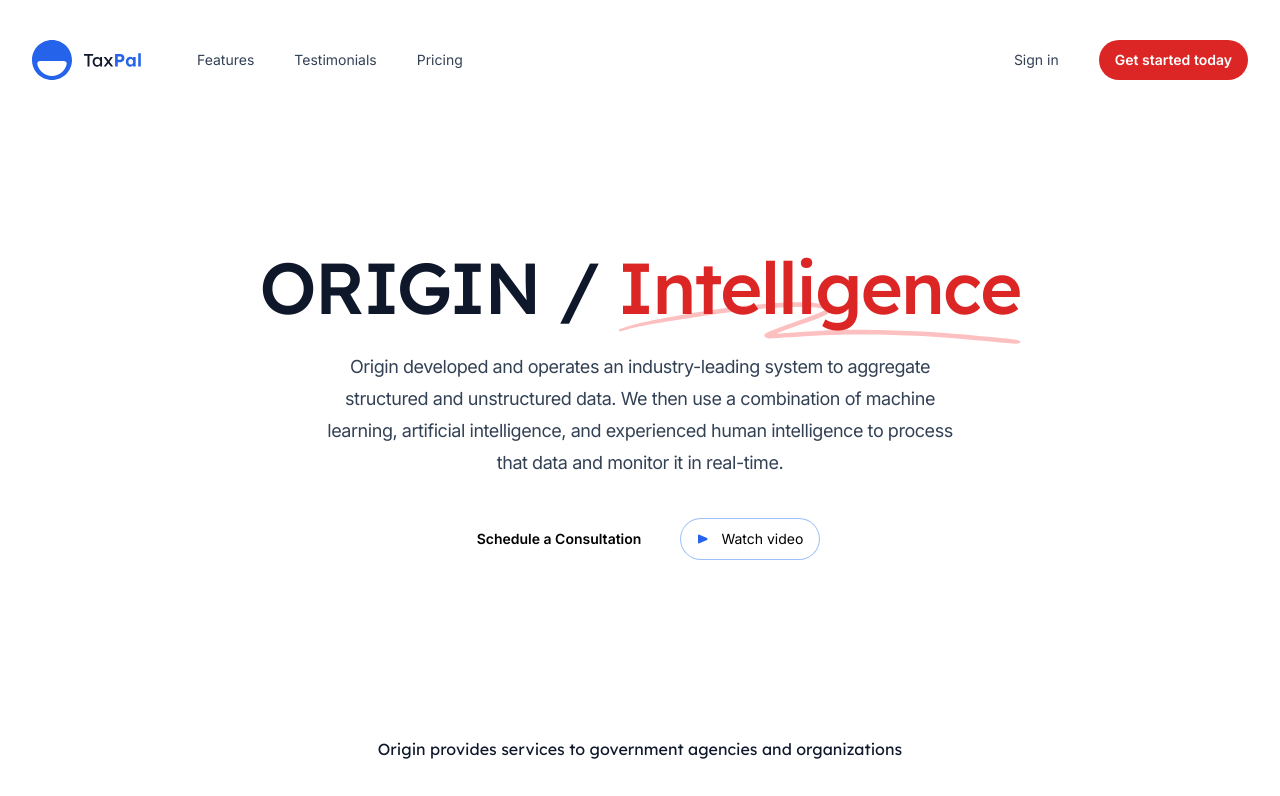
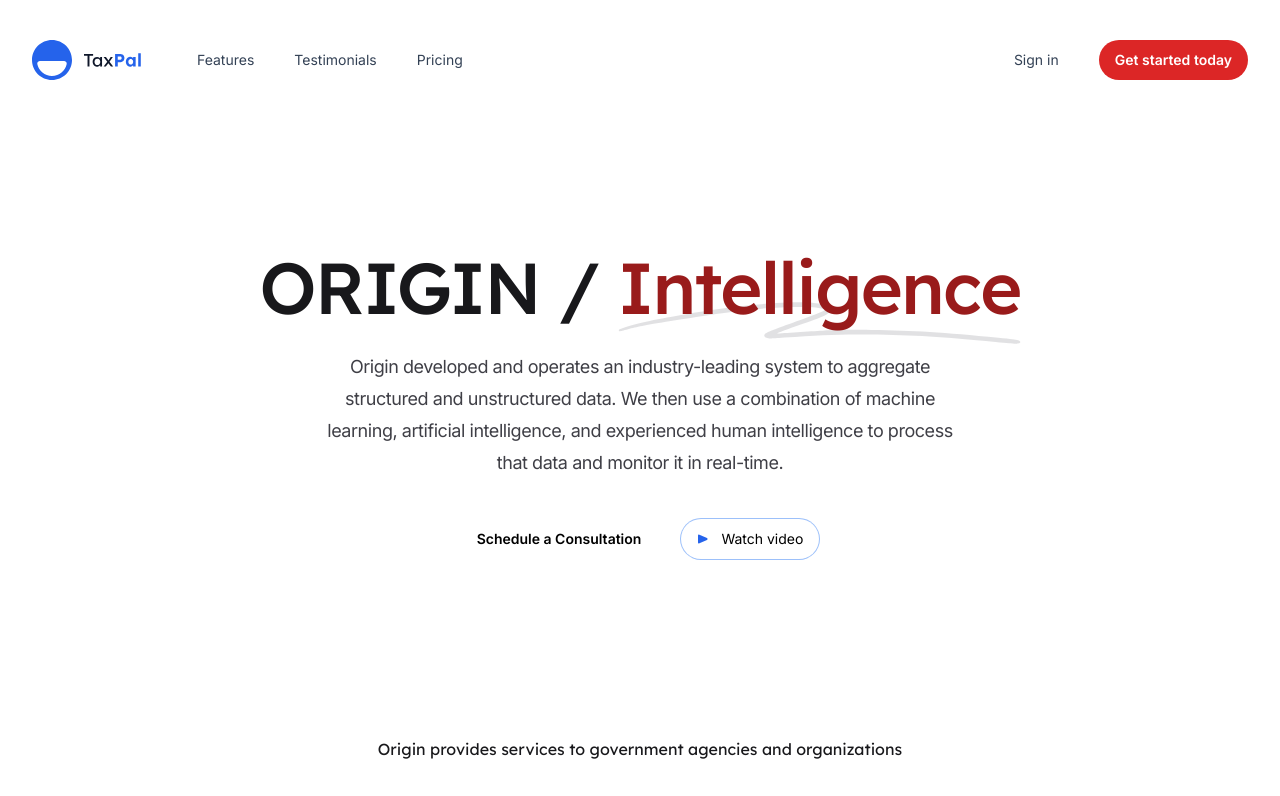
Before and after one commit to FuGuiLao/Salient, a Next.js app: page / in a window 1280 px wide. Shown: the top 796 px of the page. Built offline with nearby package versions, Linux system fonts and the light colour scheme.

Commit message:
Update Hero.jsx

```diff
--- a/src/components/Hero.jsx
+++ b/src/components/Hero.jsx
@@ -12,13 +12,13 @@ import logoTuple from '@/images/logos/tuple.svg'
 export function Hero() {
   return (
     <Container className="pt-20 pb-16 text-center lg:pt-32">
-      <h1 className="mx-auto max-w-4xl font-display text-5xl font-medium tracking-tight text-slate-900 sm:text-7xl">
+      <h1 className="mx-auto max-w-4xl font-display text-5xl font-medium tracking-tight text-zinc-900 sm:text-7xl">
         ORIGIN /{' '}
-        <span className="relative whitespace-nowrap text-red-600">
+        <span className="relative whitespace-nowrap text-red-800">
           <svg
             aria-hidden="true"
             viewBox="0 0 418 42"
-            className="absolute top-2/3 left-0 h-[0.58em] w-full fill-red-300/70"
+            className="absolute top-2/3 left-0 h-[0.58em] w-full fill-zinc-300/70"
             preserveAspectRatio="none"
           >
             <path d="M203.371.916c-26.013-2.078-76.686 1.963-124.73 9.946L67.3 12.749C35.421 18.062 18.2 21.766 6.004 25.934 1.244 27.561.828 27.778.874 28.61c.07 1.214.828 1.121 9.595-1.176 9.072-2.377 17.15-3.92 39.246-7.496C123.565 7.986 157.869 4.492 195.942 5.046c7.461.108 19.25 1.696 19.17 2.582-.107 1.183-7.874 4.31-25.75 10.366-21.992 7.45-35.43 12.534-36.701 13.884-2.173 2.308-.202 4.407 4.442 4.734 2.654.187 3.263.157 15.593-.78 35.401-2.686 57.944-3.488 88.365-3.143 46.327.526 75.721 2.23 130.788 7.584 19.787 1.924 20.814 1.98 24.557 1.332l.066-.011c1.201-.203 1.53-1.825.399-2.335-2.911-1.31-4.893-1.604-22.048-3.261-57.509-5.556-87.871-7.36-132.059-7.842-23.239-.254-33.617-.116-50.627.674-11.629.54-42.371 2.494-46.696 2.967-2.359.259 8.133-3.625 26.504-9.81 23.239-7.825 27.934-10.149 28.304-14.005.417-4.348-3.529-6-16.878-7.066Z" />
@@ -27,7 +27,7 @@ export function Hero() {
         </span>{' '}
 
       </h1>
-      <p className="mx-auto mt-6 max-w-2xl text-lg tracking-tight text-slate-700">
+      <p className="mx-auto mt-6 max-w-2xl text-lg tracking-tight text-zinc-700">
         Origin developed and operates an industry-leading system to aggregate structured and unstructured data. We then use a combination of machine learning, artificial intelligence, and experienced human intelligence to process that data and monitor it in real-time.
       </p>
       <div className="mt-10 flex justify-center gap-x-6">
@@ -46,7 +46,7 @@ export function Hero() {
         </Button>
       </div>
       <div className="mt-36 lg:mt-44">
-        <p className="font-display text-base text-slate-900">
+        <p className="font-display text-base text-zinc-900">
           Origin provides services to government agencies and organizations
         </p>
         <ul
```
